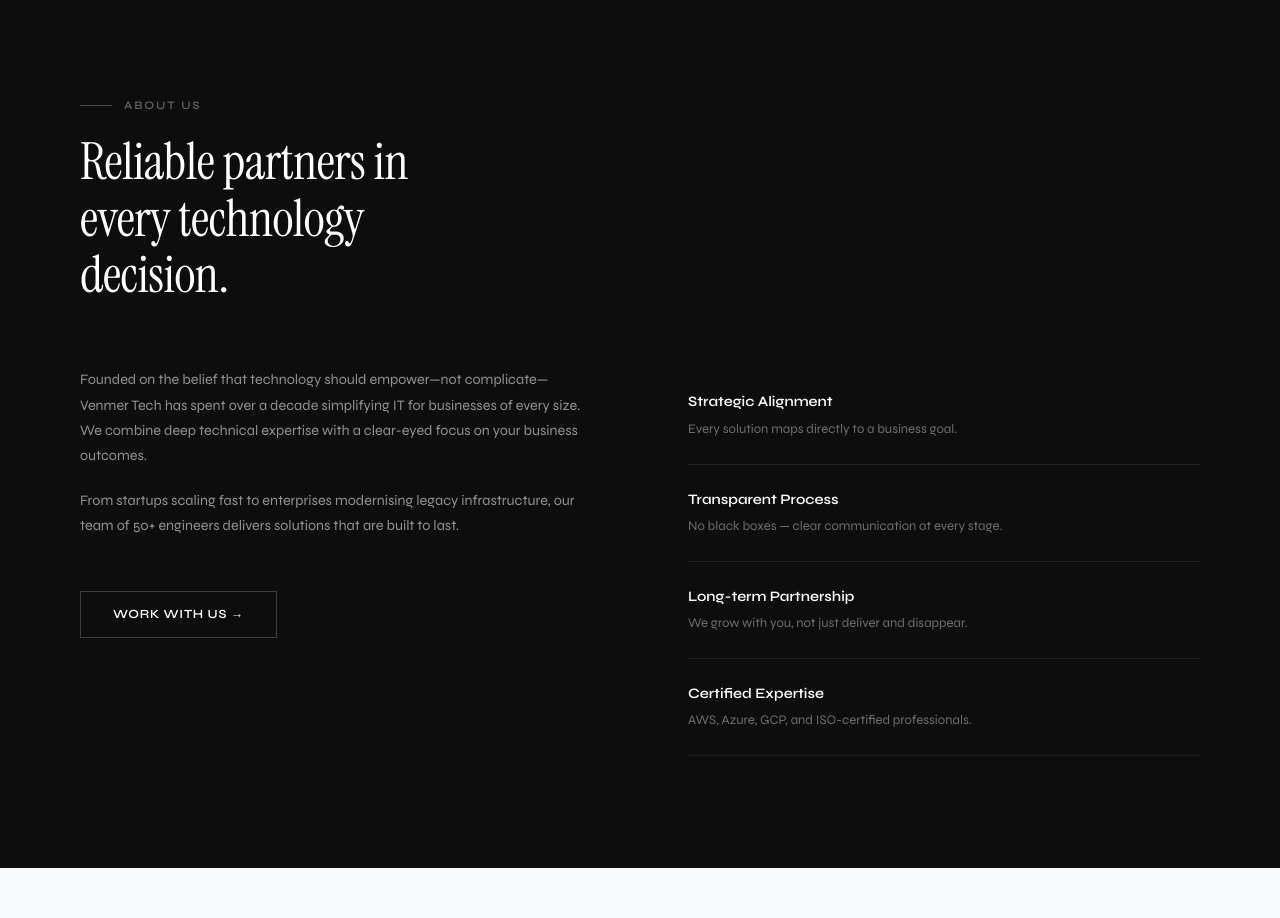
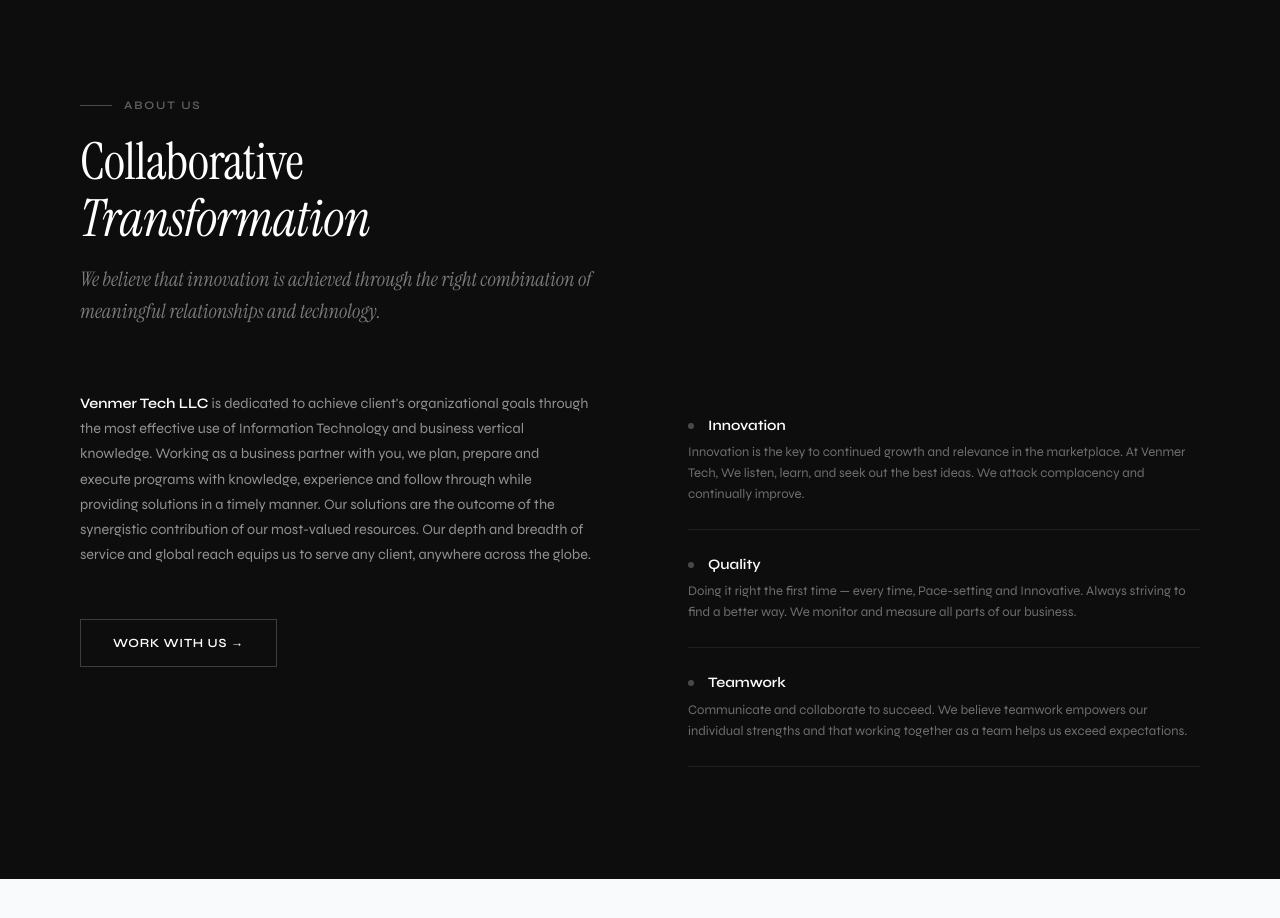
Before and after one commit to Skookum-Infotech/VenmerTech, a Next.js app: page / in a window 1280 px wide. Shown: the part 2120-3038 px from the top of the page. Built offline with nearby package versions, Linux system fonts and the light colour scheme.

Commit message:
fix the about to required  data

```diff
--- a/app/page.css
+++ b/app/page.css
@@ -390,11 +390,22 @@ section { scroll-margin-top: 5rem; }
 /* ABOUT (dark) */
 .vt-about-section { background: var(--ink); }
 .vt-about { max-width: 1200px; margin: 0 auto; padding: 7rem 2.5rem; }
+.vt-about-tagline {
+  font-family: var(--serif);
+  font-size: clamp(1.05rem, 2vw, 1.25rem);
+  font-style: italic;
+  color: rgba(255,255,255,0.45);
+  max-width: 58ch;
+  margin-top: 1rem;
+  line-height: 1.6;
+}
 .vt-about-grid { display: grid; grid-template-columns: 1fr 1fr; gap: 6rem; align-items: start; margin-top: 4rem; }
 .vt-about-label { color: rgba(255,255,255,0.35); }
 .vt-about-label::before { background: rgba(255,255,255,0.25); }
 .vt-h2-white { color: var(--white); }
+.vt-h2-ital { font-family: var(--serif); font-style: italic; }
 .vt-about-copy { font-size: 0.9rem; line-height: 1.75; color: rgba(255,255,255,0.55); margin-bottom: 1.25rem; }
+.vt-about-strong { color: var(--white); font-weight: 600; }
 .vt-btn-outline-white {
   font-family: var(--sans); font-size: 0.78rem; font-weight: 600;
   letter-spacing: 0.06em; text-transform: uppercase;
@@ -407,7 +418,15 @@ section { scroll-margin-top: 5rem; }
 .vt-pillar {
   padding: 1.5rem 0; border-bottom: 1px solid rgba(255,255,255,0.08);
 }
-.vt-pillar-title { font-size: 0.9rem; font-weight: 600; color: var(--white); margin-bottom: 0.35rem; }
+.vt-pillar-title {
+  font-size: 0.9rem; font-weight: 600; color: var(--white); margin-bottom: 0.35rem;
+  position: relative; padding-left: 1.25rem;
+}
+.vt-pillar-title::before {
+  content: "";
+  position: absolute; left: 0; top: 50%; transform: translateY(-50%);
+  width: 6px; height: 6px; border-radius: 50%; background: rgba(255,255,255,0.25);
+}
 .vt-pillar-desc  { font-size: 0.82rem; color: rgba(255,255,255,0.4); line-height: 1.6; }
 
 /* WORK */
--- a/app/page.tsx
+++ b/app/page.tsx
@@ -243,26 +243,32 @@ export default function Home() {
         <section id="about" className="vt-about-section">
           <div className="vt-about">
             <p className="vt-section-label vt-about-label">About Us</p>
-            <h2 className="vt-h2 vt-h2-white">Reliable partners in every technology decision.</h2>
+            <h2 className="vt-h2 vt-h2-white">
+              Collaborative{" "}
+              <span className="vt-h2-ital">Transformation</span>
+            </h2>
+            <p className="vt-about-tagline">
+              We believe that innovation is achieved through the right combination
+              of meaningful relationships and technology.
+            </p>
             <div className="vt-about-grid">
               <div>
                 <p className="vt-about-copy">
-                  Founded on the belief that technology should empower—not complicate—Venmer Tech has
-                  spent over a decade simplifying IT for businesses of every size. We combine deep
-                  technical expertise with a clear-eyed focus on your business outcomes.
-                </p>
-                <p className="vt-about-copy">
-                  From startups scaling fast to enterprises modernising legacy infrastructure,
-                  our team of 50+ engineers delivers solutions that are built to last.
+                  <strong className="vt-about-strong">Venmer Tech LLC</strong> is dedicated to achieve
+                  client's organizational goals through the most effective use of Information Technology
+                  and business vertical knowledge. Working as a business partner with you, we plan, prepare
+                  and execute programs with knowledge, experience and follow through while providing solutions
+                  in a timely manner. Our solutions are the outcome of the synergistic contribution of our
+                  most-valued resources. Our depth and breadth of service and global reach equips us to serve
+                  any client, anywhere across the globe.
                 </p>
                 <button className="vt-btn-outline-white" onClick={() => scrollTo("#contact")}>Work With Us →</button>
               </div>
               <div className="vt-pillars">
                 {[
-                  ["Strategic Alignment", "Every solution maps directly to a business goal."],
-                  ["Transparent Process", "No black boxes — clear communication at every stage."],
-                  ["Long-term Partnership", "We grow with you, not just deliver and disappear."],
-                  ["Certified Expertise", "AWS, Azure, GCP, and ISO-certified professionals."],
+                  ["Innovation", "Innovation is the key to continued growth and relevance in the marketplace. At Venmer Tech, We listen, learn, and seek out the best ideas. We attack complacency and continually improve."],
+                  ["Quality", "Doing it right the first time — every time, Pace-setting and Innovative. Always striving to find a better way. We monitor and measure all parts of our business."],
+                  ["Teamwork", "Communicate and collaborate to succeed. We believe teamwork empowers our individual strengths and that working together as a team helps us exceed expectations."],
                 ].map(([t, d]) => (
                   <div key={t} className="vt-pillar">
                     <div className="vt-pillar-title">{t}</div>
```
